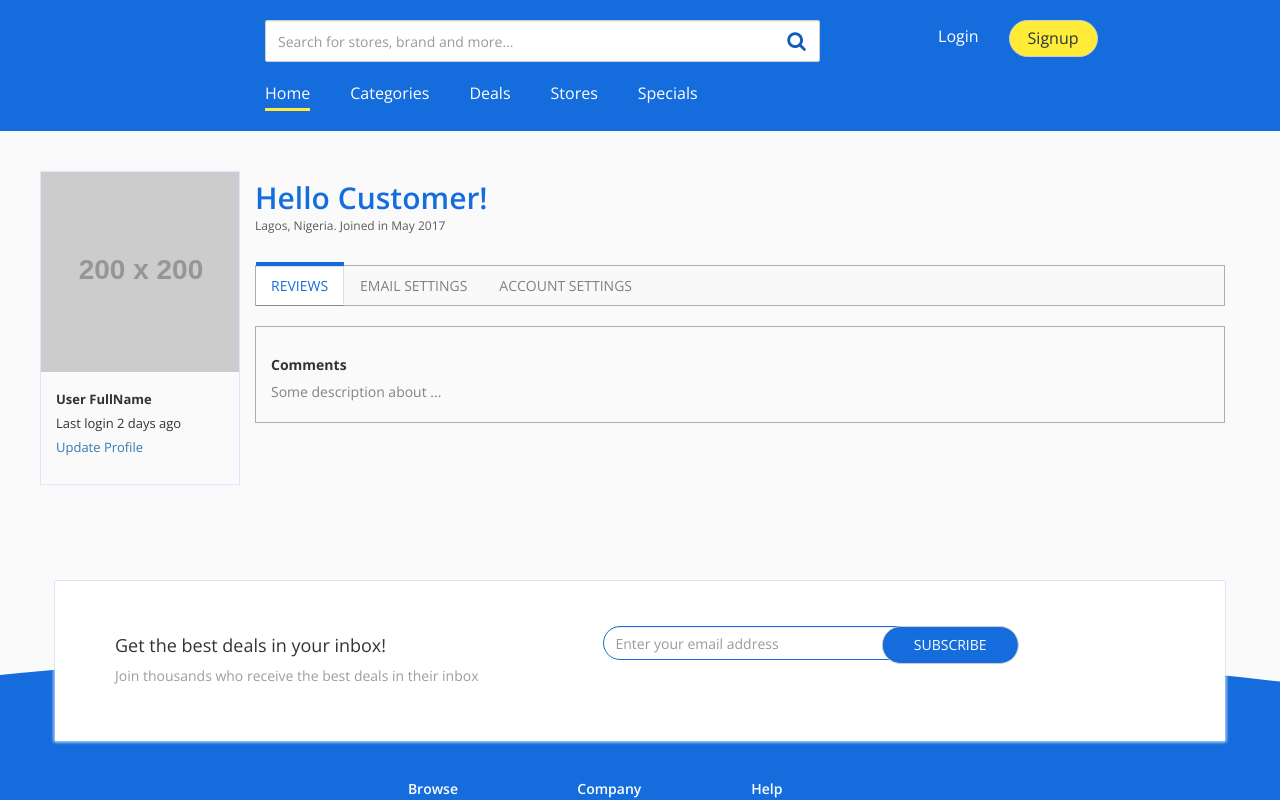
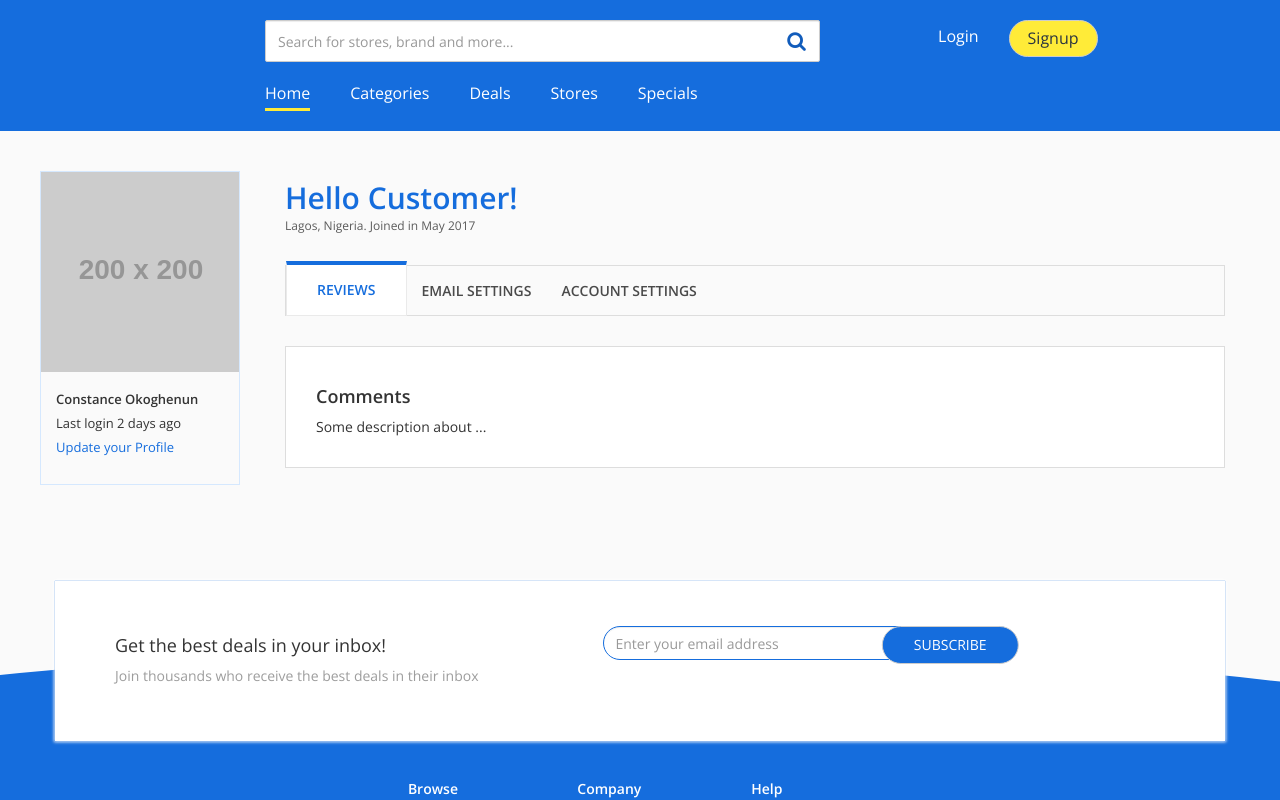
Before and after one commit to andela-tpeters/ccf, a React (Create React App) app: page /account in a window 1280 px wide. Shown: the top 800 px of the page. Built offline with nearby package versions, Linux system fonts and the light colour scheme.

Commit message:
edited account tab style

```diff
--- a/src/components/account/Account.js
+++ b/src/components/account/Account.js
@@ -11,7 +11,7 @@ export default class Account extends Component {
             <Col xs={2} className="profile-info-wrapper">
               <div className="profile-image"></div>
               <Col xs={12} className="profile-info">
-                <p>User FullName<br />Last login 2 days ago<br /><a href="#">Update Profile</a></p>
+                <p>Constance Okoghenun<br />Last login 2 days ago<br /><a href="#">Update your Profile</a></p>
               </Col>
             </Col>
             <Col xs={10}>
@@ -28,19 +28,19 @@ export default class Account extends Component {
                   <Tabs id="home-tabs" defaultActiveKey={1} className="home-tabs-wrapper">
                     <Tab eventKey={1} title="REVIEWS">
                       <div className="home-tab-content">
-                        <h5>Comments</h5>
+                        <h4>Comments</h4>
                         <span>Some description about ...</span>
                       </div>
                     </Tab>
                     <Tab eventKey={2} title="EMAIL SETTINGS">
                       <div className="home-tab-content">
-                        <h5>Email Settings</h5>
+                        <h4>Email Settings</h4>
                         <span>Some settings ...</span>
                       </div>
                     </Tab>
                     <Tab eventKey={3} title="ACCOUNT SETTINGS">
                       <div className="home-tab-content">
-                        <h5>Account Settings</h5>
+                        <h4>Account Settings</h4>
                         <span>Some Account Settings....</span>
                       </div>
                     </Tab>
--- a/src/components/account/Account.scss
+++ b/src/components/account/Account.scss
@@ -22,7 +22,11 @@
         line-height: 24px;
         font-size: 13px;
         &:first-line {
-          font-weight: bold;
+          font-weight: 600;
+        }
+
+        a {
+          color: #156DDD;
         }
       }
     }
@@ -44,7 +48,7 @@
 
   .account-section-header {
     @extend .default-margin;
-
+    margin-left: 30px;
     .header {
       margin-top: 10px;
       font-weight: 600;
@@ -59,58 +63,63 @@
 
   .home-tabs-wrapper {
     @extend .default-margin;
+    margin-left: 30px;
 
-    [role="tablist"] {
-      background-color: #f9f9f9;
-      border: 1px solid $border-color;
-    }
+    .nav-tabs {
+      border: 1px solid #DDDDDD;
 
-    a[role="tab"] {
-      border-radius: unset;
-      margin-right: unset;
-      color: gray;
-      font-size: 14px;
-      line-height: 17px;
-      font-weight: 400;
-    }
+      li {
+        margin-bottom: -6px;
+        a {
+          padding: 15px;
+          margin-right: unset;
+          font-weight: 600;
+          color: #4A4A4A;
+          border: 0;
 
-    .tab-content .tab-pane {
-      border: 1px solid $border-color;
-      margin-top: 20px;
-    }
+          &:hover {
+            border-radius: unset;
+            background-color: transparent;
+          }
 
-    li[role="presentation"]:first-child a {
-      border-left: unset;
-    }
+          &:focus, &:active {
+            outline: 0;
+          }
+        }
 
-    li.active[role="presentation"] {
-      border-bottom: 1px solid rgba(0,0,0,0.2);
+        &.active {
 
-      a {
-        color: #156DDD;
+          a {
+            background: #fff;
+            border: 1px solid lighten(#d0d0d0, 10%);
+            border-top: 4px solid #156ddd;
+            border-bottom: 1px solid lighten(#d0d0d0, 10%);
+            border-radius: 0;
+            color: #156ddd;
+            padding: 15px 30px;
+            transform: translateY(-5px);
+
+            &:hover {
+              background: #fff;
+            }
+          }
+        }
       }
     }
 
     .home-tab-content {
-      padding: 20px 20px 20px 15px;
+      margin-top: 30px;
+      border: 1px solid #DDDDDD;
+      background-color: #fff;
+      padding: 30px;
 
-      h5 {
-        font-weight: bold;
+      h4 {
+        font-weight: 600;
       }
 
       span {
-        opacity: 0.6;
+        display: block;
       }
-    }
-
-    li.active[role="presentation"]:before {
-      content: "";
-      position: absolute;
-      top: -4px;
-      left: 0;
-      width: 100%;
-      height: 2px;
-      border: 2px solid #156DDD;
     }
   }
 }
```
